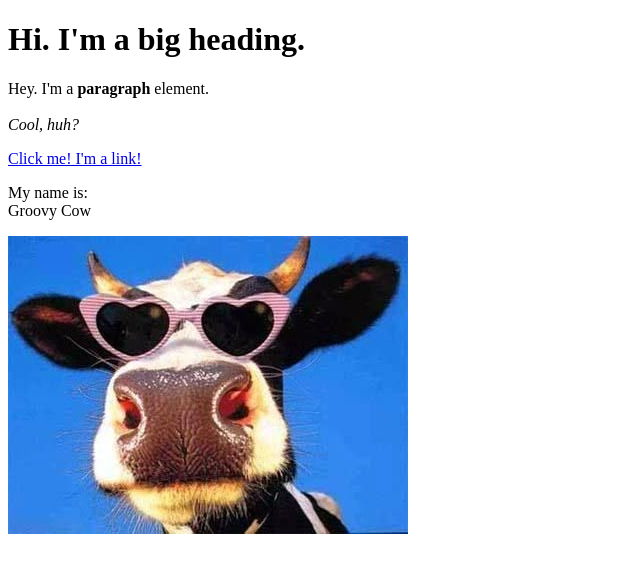
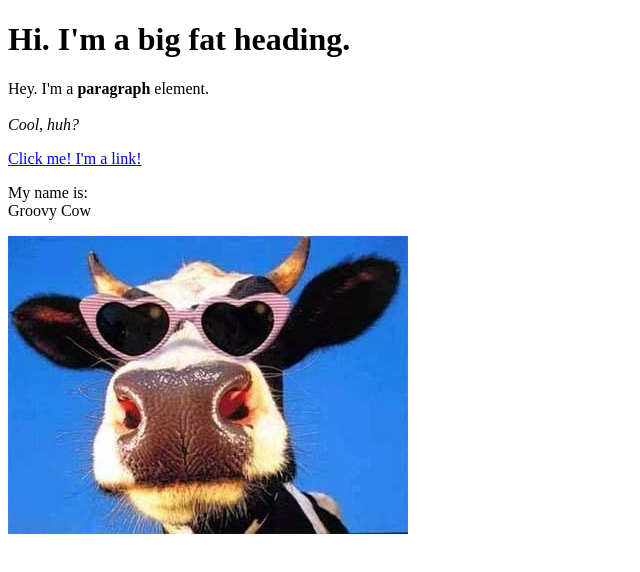
Before and after one commit to andpavlovic/cartoon-hero, a plain HTML site: page test.html in a window 1280 px wide. Shown: the whole page, without its empty margins (0-640 px from the left). Drawn offline with Linux system fonts and the light colour scheme.

Commit message:
added "fat" to summary

```diff
--- a/test.html
+++ b/test.html
@@ -4,7 +4,7 @@
 	<title>test page</title>
 </head>
 <body>
-	<h1>Hi. I'm a big heading.</h1>
+	<h1>Hi. I'm a big fat heading.</h1>
 	<p>Hey. I'm a <b>paragraph</b> element. <br><br><i>Cool, huh?</i></p>
 	<a href="https://google.com" target="_blank" title="Let's go to Google">Click me! I'm a link!</a>
 	<p>My name is:<br>
```
